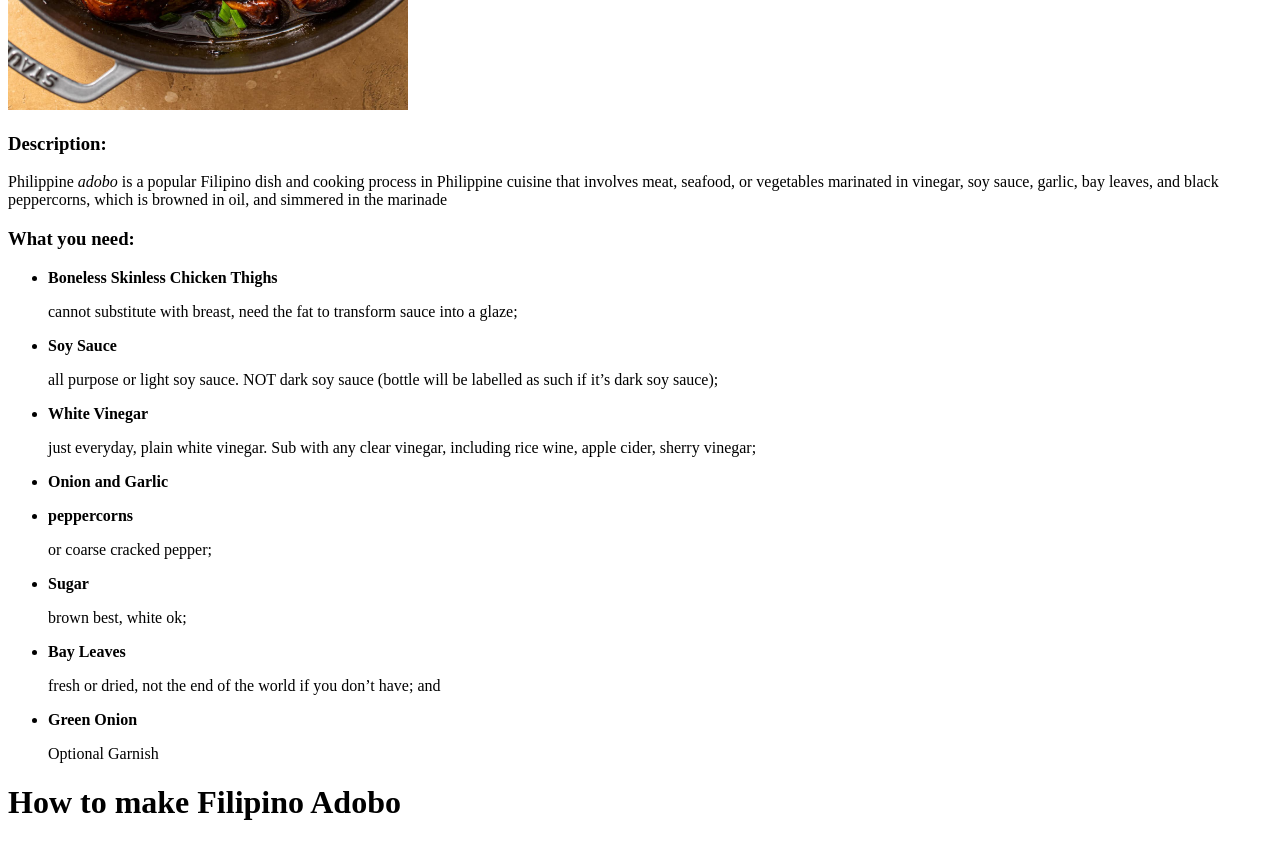
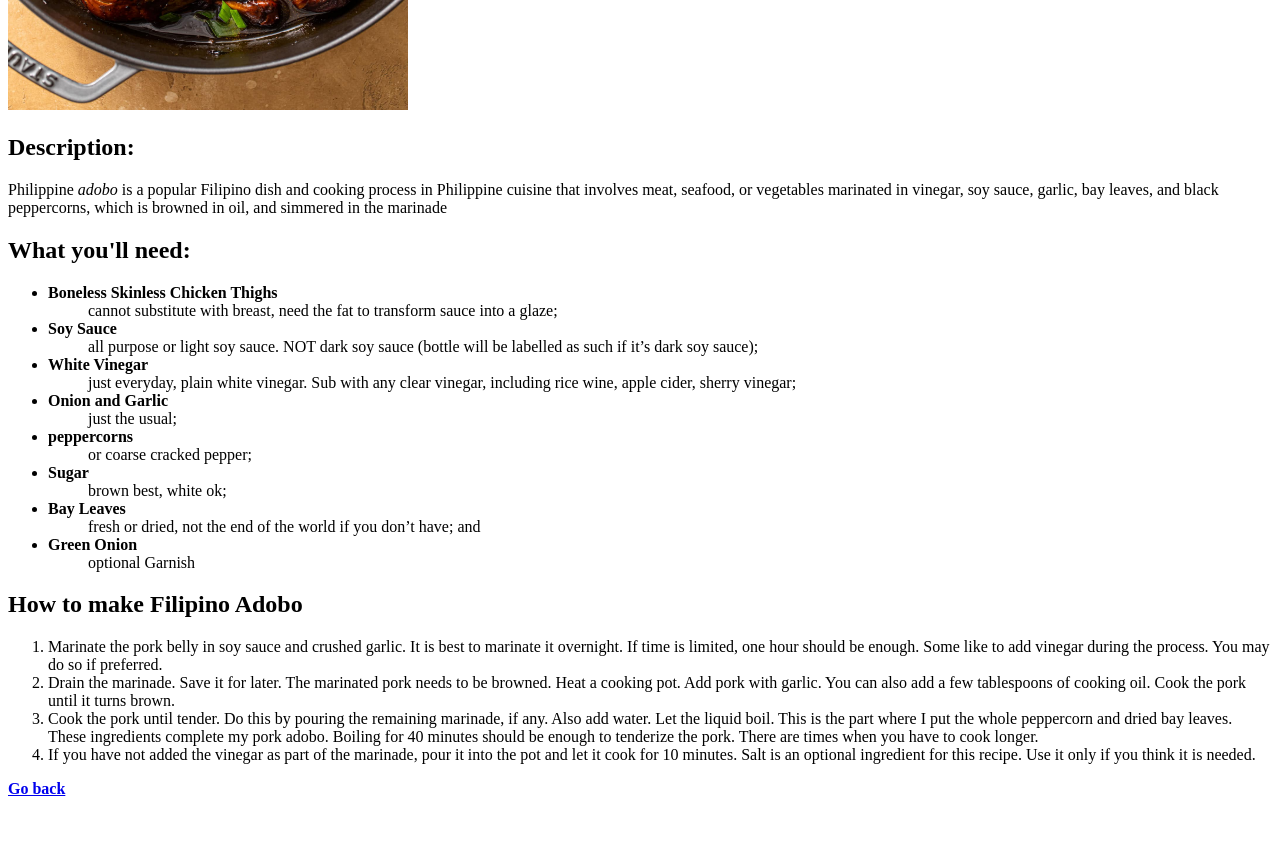
Before and after one commit to DakissCodes/odin-recipes, a plain HTML site: page recipes/adobo.html in a window 1280 px wide. Shown: the part 520-1363 px from the top of the page. After the commit the page ends 1326 px from the top, so only its background shows below. Drawn offline with Linux system fonts and the light colour scheme.

Commit message:
Finished 2 recipes Added two recipes with ingredients section and step-by-step guide.

```diff
--- a/recipes/adobo.html
+++ b/recipes/adobo.html
@@ -6,40 +6,84 @@
 
     </head>
     <body>
+
         <h1>Filipino Adobo Recipe</h1>
         <img src="../img/adobo.jpeg" alt="adobo" width="400" height="550">
-        <h3>Description:</h3>
+
+        <h2>Description:</h2>
+
         <p>Philippine <em>adobo</em> is a popular Filipino dish and cooking process in
             Philippine cuisine that involves meat, seafood, or vegetables marinated in
             vinegar, soy sauce, garlic, bay leaves, and black peppercorns, which is browned
             in oil, and simmered in the marinade</p>
-        <h3>What you need:</h3>
+
+        <h2>What you'll need:</h2>
         <ul>
-            <li><strong>Boneless Skinless Chicken Thighs</strong></li>
-            <p>cannot substitute with breast, need the fat to transform
-                sauce into a glaze;</p>
-            <li><strong>Soy Sauce</strong></li>
-            <p>all purpose or light soy sauce. NOT dark soy sauce
-                (bottle will be labelled as such if it’s dark soy sauce);</p>
-            <li><strong>White Vinegar</strong></li>
-            <p> just everyday, plain white vinegar. Sub with any clear vinegar,
-                including rice wine, apple cider, sherry vinegar;</p>
-            <li><strong>Onion and Garlic</strong></li>
-            <p></p>
-            <li><strong>peppercorns</strong></li>
-            <p>or coarse cracked pepper;</p>
-            <li><strong>Sugar</strong></li>
-            <p>brown best, white ok;</p>
-            <li><strong>Bay Leaves</strong></li>
-            <p>fresh or dried, not the end of the world if you don’t have; and</p>
-            <li><strong>Green Onion</strong></li>
-            <p>Optional Garnish</p>
 
+            <dl>
+                <li>
+                    <dt><strong>Boneless Skinless Chicken Thighs</strong></dt>
+                    <dd>cannot substitute with breast, need the fat to transform
+                        sauce into a glaze;</dd>
+                </li>
 
+                <li>
+                    <dt><strong>Soy Sauce</strong></dt>
+                    <dd>all purpose or light soy sauce. NOT dark soy sauce
+                        (bottle will be labelled as such if it’s dark soy sauce);</dd>
+                </li>
+
+                <li>
+                    <dt><strong>White Vinegar</strong></dt>
+                    <dd> just everyday, plain white vinegar. Sub with any clear vinegar,
+                    including rice wine, apple cider, sherry vinegar;</dd>
+                </li>
+
+                <li>
+                    <dt><strong>Onion and Garlic</strong></dt>
+                    <dd>just the usual;</dd>
+                </li>
+
+                <li>
+                    <dt><strong>peppercorns</strong></dt>
+                    <dd>or coarse cracked pepper;</dd>
+                </li>
+
+                <li>
+                    <dt><strong>Sugar</strong></dt>
+                    <dd>brown best, white ok;</dd>
+                </li>
+
+                <li>
+                    <dt><strong>Bay Leaves</strong></dt>
+                    <dd>fresh or dried, not the end of the world if you don’t have; and</dd>
+                </li>
+
+                <li>
+                    <dt><strong>Green Onion</strong></dt>
+                    <dd>optional Garnish</dd>
+                </li>
+        </dl>
         </ul>
 
     </body>
     <body>
-        <h1>How to make Filipino Adobo</h1>
+        <h2>How to make Filipino Adobo</h2>
+        <ol>
+            <li>Marinate the pork belly in soy sauce and crushed garlic.
+                 It is best to marinate it overnight. If time is limited,
+                 one hour should be enough. Some like to add vinegar during the process.
+                 You may do so if preferred.</li>
+            <li>Drain the marinade. Save it for later. The marinated pork needs to be browned.
+                Heat a cooking pot. Add pork with garlic. You can also add a few tablespoons of
+                cooking oil. Cook the pork until it turns brown.</li>
+            <li>Cook the pork until tender. Do this by pouring the remaining marinade, if any. Also add water. Let the liquid boil.
+                This is the part where I put the whole peppercorn and dried bay leaves. These ingredients complete my pork adobo. Boiling
+                for 40 minutes should be enough to tenderize the pork. There are times when you have to cook longer.</li>
+            <li>If you have not added the vinegar as part of the marinade, pour it into the pot and let it cook for 10 minutes.
+                Salt is an optional ingredient for this recipe. Use it only if you think it is needed.</li>
+        </ol>
+        <a href="../index.html"><strong>Go back</strong></a>
     </body>
+
 </html>
```
Also changed, not shown: index.html (+6 -0 lines), recipes/carbonara.html (+48 -0 lines), img/carbonara.jpeg (added).
